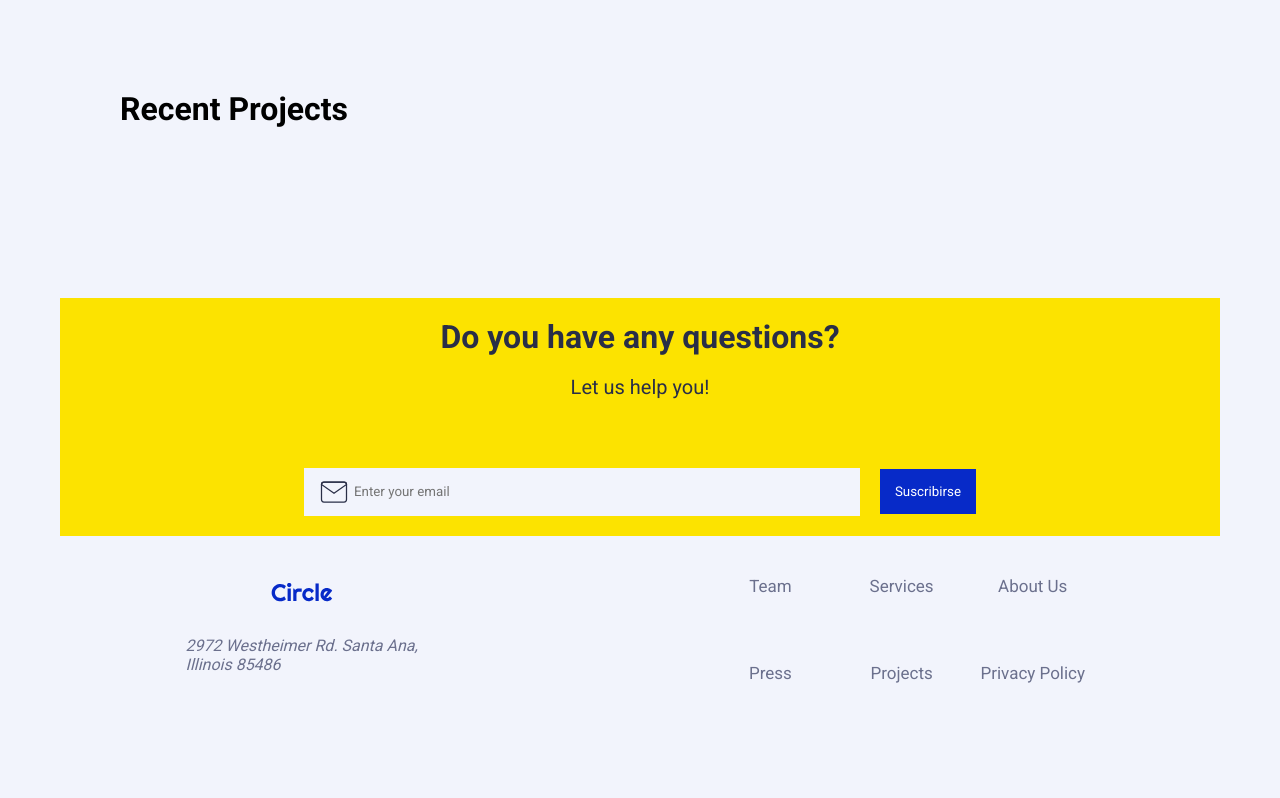
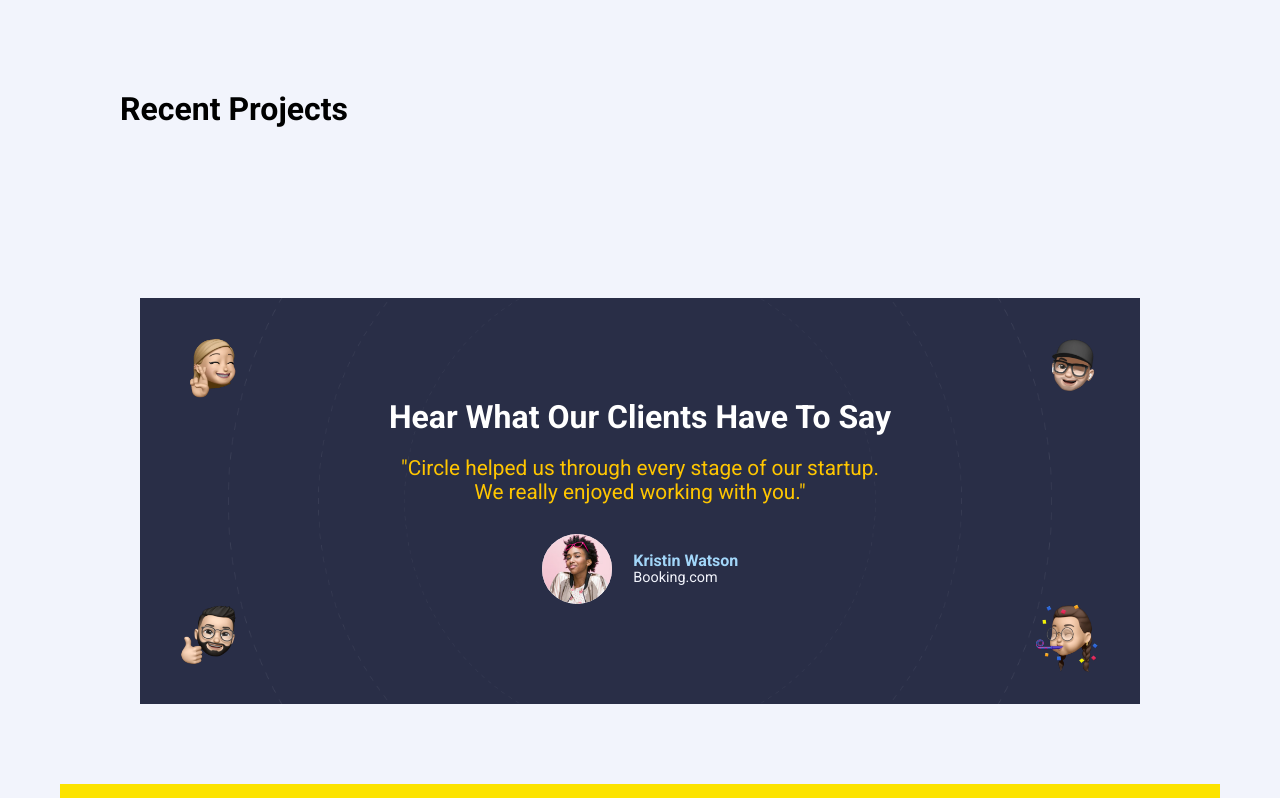
Before and after one commit to afminguela/Circle-Proyect, a plain HTML site: page index.html in a window 1280 px wide. Shown: the part 821-1619 px from the top of the page. Drawn offline with Linux system fonts and the light colour scheme.

Commit message:
Testimonials Done

```diff
--- a/index.html
+++ b/index.html
@@ -1,17 +1,15 @@
 <!DOCTYPE html>
 <html lang="en">
+
 <head>
   <meta charset="UTF-8" />
   <meta name="viewport" content="width=device-width, initial-scale=1.0" />
   <title>Circle !!</title>
   <link rel="stylesheet" href="./styles/global.css" />
   <link rel="stylesheet" href="./styles/index.css" />
-    <link
-      rel="shortcut icon"
-      type="image/x-icon"
-      href="./media/logos/favicon (1).png"
-    />
+  <link rel="shortcut icon" type="image/x-icon" href="./media/logos/favicon (1).png" />
 </head>
+
 <body>
   <header-component></header-component>
   <section class="hero">
@@ -26,9 +24,12 @@
       </div>
     </article>
     <div class="hero-images">
-        <img id="hero-images--dude"src="./media/hero-section/hero-image.png" alt="A guy arm crossed" aria-label="decoration image">
-        <img id="hero-images--card1"src="./media/hero-section/card-1.png" alt="Credict card image"aria-label="decoration image">
-        <img id="hero-images--card2"src="./media/hero-section/card-2.png" alt="Thumbs up image" aria-label="decoration image">
+      <img id="hero-images--dude" src="./media/hero-section/hero-image.png" alt="A guy arm crossed"
+        aria-label="decoration image">
+      <img id="hero-images--card1" src="./media/hero-section/card-1.png" alt="Credict card image"
+        aria-label="decoration image">
+      <img id="hero-images--card2" src="./media/hero-section/card-2.png" alt="Thumbs up image"
+        aria-label="decoration image">
 
     </div>
   </section>
@@ -61,9 +62,38 @@
   </section>
 
   <section class="testimonial">
-      <div class="rectangle">
+    <div class="testimonial-emoji">
+      <img src="./media/testimonial-section/memoji-1.png" alt="emoji1">
+    </div>
+    <div class="testimonial-emoji">
+      <img src="./media/testimonial-section/memoji-2.png" alt="emoji2">
+    </div>
+    <div class="testimonial-emoji">
+      <img src="./media/testimonial-section/memoji-3.png" alt="emoji3">
+    </div>
+    <div class="testimonial-emoji">
+      <img src="./media/testimonial-section/memoji-4.png" alt="emoji1">
+    </div>
 
+    <div class="testimonial-text">
+      <h2>Hear What Our Clients Have To Say</h2>
+      <p>
+        "Circle helped us through every stage of our startup. <br>
+
+        We really enjoyed working with you."
+
+      </p>
     </div>
+    <div class="testimonial-client">
+      <img src="./media/testimonial-section/profile.png" alt="Profile photo of a client">
+      <div class="testimonial-client--info">
+        <h5>Kristin Watson
+        </h5>
+        <h6>Booking.com
+        </h6>
+      </div>
+    </div>
+
 
   </section>
 
@@ -74,4 +104,5 @@
   <script src="./components/newsletter.js" type="module"></script>
   <script src="./components/footer.js" type="module"></script>
 </body>
+
 </html>
--- a/styles/global.css
+++ b/styles/global.css
@@ -43,6 +43,7 @@ body {
   font-family: "Roboto", sans-serif;
   max-width: 1200px;
   border: 0;
+  box-sizing: border-box;
 }
 
 a {
--- a/styles/index.css
+++ b/styles/index.css
@@ -17,7 +17,7 @@
     display: flex;
     flex-direction: row;
     align-items: baseline;
-    gap: 1rem;
+
 }
 
 .hero-headlines--buttons a:hover {
@@ -208,23 +208,200 @@
     flex-wrap: wrap;
 }
 
-/* TESTIMONIALS MOVIL - Base */
-.testimonials{
-background-color: var(--Neutral-dark);
-margin:120px 20px
+/* TESTIMONIALS MÓVIL - Base */
+.testimonial {
+    background-color: var(--Neutral-dark);
+    background-image: url(../media/testimonial-section/orbit.png);
+    background-size: cover;
+    background-repeat: no-repeat;
+    background-position: center;
+    position: relative;
+    padding: 60px 20px;
+    margin: 5% auto;
+    text-align: center;
+    max-width: 90%;
+}
+
+.testimonial-emoji {
+    position: absolute;
+    display: none;
+    z-index: 10;
+    background-color: transparent;
+    width: 80px;
+    height: 80px;
+}
+
+.testimonial-emoji img {
+
+    background-color: transparent;
+    width: 100%;
+    height: 100%;
+    object-fit: contain;
+
+}
+
+
+.testimonial>.testimonial-emoji:nth-child(1) {
+    top: 10px;
+    left: 10px;
+}
+
+.testimonial>.testimonial-emoji:nth-child(2) {
+    top: 10px;
+    right: 10px;
+}
+
+.testimonial>.testimonial-emoji:nth-child(3) {
+    bottom: 10px;
+    left: 10px;
+}
+
+.testimonial>.testimonial-emoji:nth-child(4) {
+    bottom: 10px;
+    right: 10px;
+}
+
+.testimonial-text {
+    margin-bottom: 30px;
+    background-color: transparent;
+}
+
+.testimonial-text h2 {
+    color: white;
+    background-color: transparent;
+    padding: 0;
+    margin: 0 0 20px 0;
+
+
+}
+
+.testimonial-text p {
+    color: var(--Secondary-1);
+    background-color: transparent;
+    border: none;
+    max-width: 600px;
+    margin: 0 auto;
+}
+
+.testimonial-client {
+    background-color: transparent;
+    display: flex;
+    align-items: center;
+    justify-content: center;
+    gap: 0px;
+    margin-top: 30px;
+}
+
+.testimonial-client img {
+    width: 60px;
+    height: 60px;
+    border-radius: 50%;
+    object-fit: cover;
+    transform: none;
+    flex-shrink: 0;
+    margin-right: 10px;
+}
+
+.testimonial-client--info {
+    text-align: left;
+    display: flex;
+    flex-direction: column;
+    background-color: transparent;
+    gap: 0px;
+    justify-content: center;
+}
+
+.testimonial-client h5 {
+    color: var(--Primary-hover);
+    margin: 0;
+    font-size: 1rem;
+    font-weight: 600;
+    background-color: transparent;
+    line-height: 1.1;
+}
+
+.testimonial-client h6 {
+    color: var(--bg-base);
+    margin: 0;
+    font-size: 0.9rem;
+    font-weight: normal;
+    background-color: transparent;
+    line-height: 1.2;
 }
 
 /* TABLET */
-@media (min-width: 380px) and (max-width: 760px) {
-    .testimonials{
+@media (min-width: 380px) and (max-width: 769px) {
+    .testimonial {
+        margin: 50px auto;
+        max-width: 700px;
+        padding: 80px 40px;
+    }
+
+    .testimonial-emoji {
+        display: block;
+    }
+
+
+    .testimonial-text h3 {
+        font-size: 2.2rem;
+    }
+
+    .testimonial-text p {
+        font-size: 1.2rem;
+    }
+
+    .testimonial-client img {
+        margin-right: -200px;
+    }
+}
+
+/* DESKTOP */
+@media (min-width: 770px) {
+    .testimonial {
+        margin: 80px auto;
+        max-width: 1000px;
+        padding: 100px 60px;
+    }
+
+    .testimonial-emoji {
+        display: block;
 
     }
 
+
+    .testimonial>.testimonial-emoji:nth-child(1) {
+        top: 30px;
+        left: 30px;
+    }
+
+    .testimonial>.testimonial-emoji:nth-child(2) {
+        top: 30px;
+        right: 30px;
+    }
+
+    .testimonial>.testimonial-emoji:nth-child(3) {
+        bottom: 30px;
+        left: 30px;
+    }
+
+    .testimonial>.testimonial-emoji:nth-child(4) {
+        bottom: 30px;
+        right: 30px;
+    }
+
+    .testimonial-text h3 {
+        font-size: 2.5rem;
+    }
+
+    .testimonial-text p {
+        font-size: 1.3rem;
+    }
+
+    .testimonial-client img {
+        width: 70px;
+        height: 70px;
+        margin-right: -320px;
+    }
+
+
 }
-
-/* DESKTOP */
-@media (min-width: 761px) {
-    .testimonials{
-
-    }
-}
```
Lines whose indentation alone changed are shown as unchanged.
